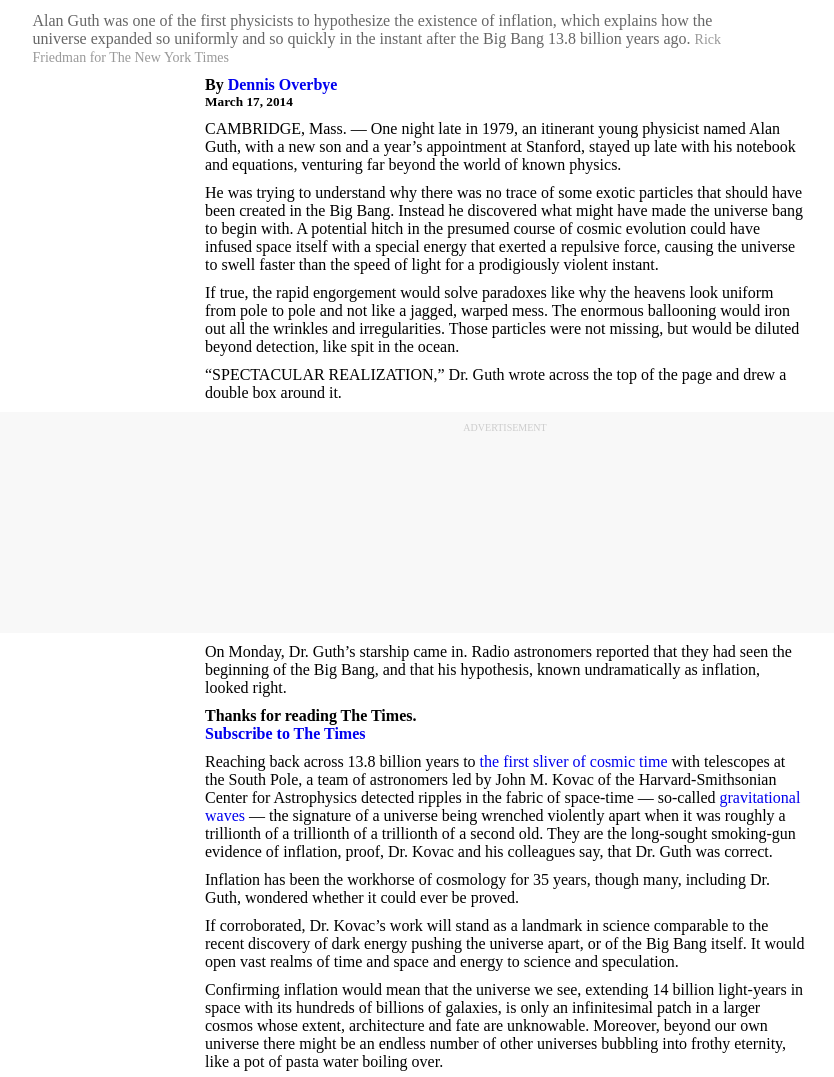
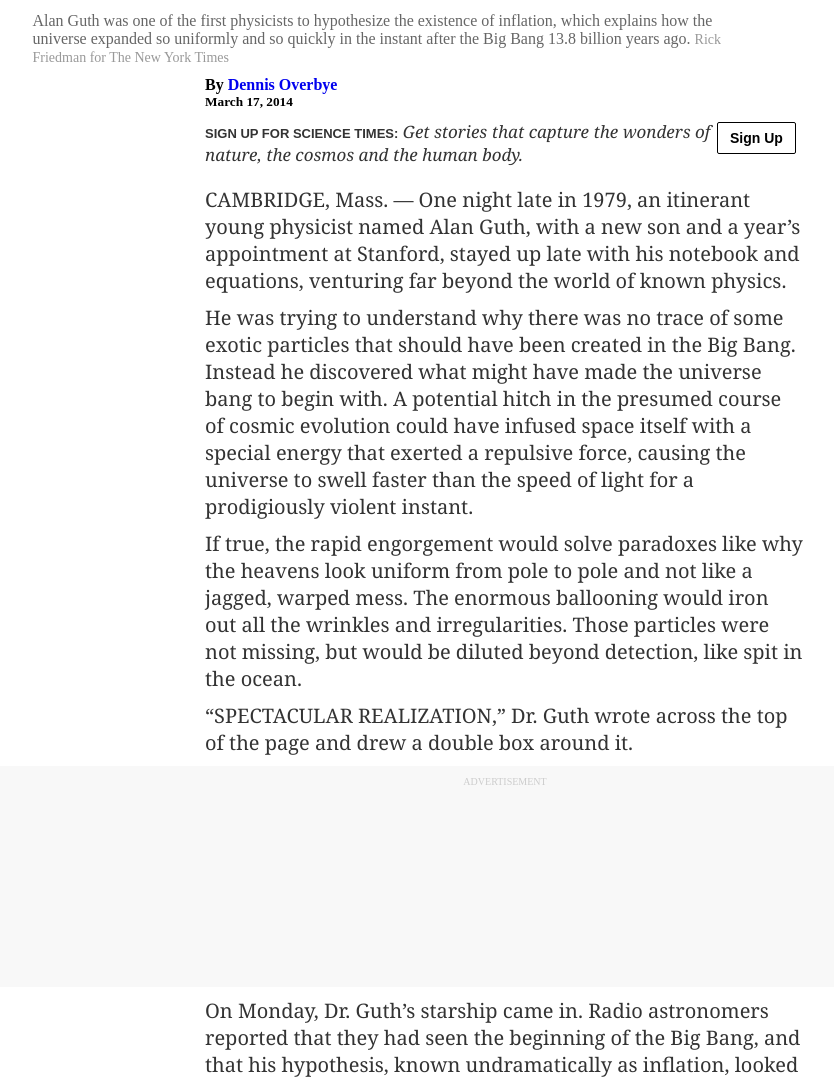
Before and after one commit to IbrohimRasulov/New-York-Times-clone, a website: page index.html in a window 1280 px wide. Shown: the part 861-1938 px from the top of the page, without its empty margins (135-969 px from the left). Drawn offline with Linux system fonts and the light colour scheme.

Commit message:
1st article is styled and one header is repositioned with float element

```diff
--- a/index.html
+++ b/index.html
@@ -44,15 +44,25 @@
             <h4>By <a href="#">Dennis Overbye</a></h4>
             <h5>March 17, 2014</h5>
 
+            <div id="box">
+                <div id="alignLeft">
+                    <p><span id="signUpText">SIGN UP FOR SCIENCE TIMES:</span> Get stories that capture the wonders of nature, the cosmos and the human body.</p>
+                </div>
+
+                <div id="alignRight">
+                    <button class="specialBtn">Sign Up</button>
+                </div>
+            </div>
+
+            <div class="clr"></div>
+
             <p>CAMBRIDGE, Mass. — One night late in 1979, an itinerant young physicist named Alan Guth, with a new son and a year’s appointment at Stanford, stayed up late with his notebook and equations, venturing far beyond the world of known physics.</p>
             <p>He was trying to understand why there was no trace of some exotic particles that should have been created in the Big Bang. Instead he discovered what might have made the universe bang to begin with. A potential hitch in the presumed course of cosmic evolution could have infused space itself with a special energy that exerted a repulsive force, causing the universe to swell faster than the speed of light for a prodigiously violent instant.</p>
             <p>If true, the rapid engorgement would solve paradoxes like why the heavens look uniform from pole to pole and not like a jagged, warped mess. The enormous ballooning would iron out all the wrinkles and irregularities. Those particles were not missing, but would be diluted beyond detection, like spit in the ocean.</p>
             <p>“SPECTACULAR REALIZATION,” Dr. Guth wrote across the top of the page and drew a double box around it.</p>
         </article>
 
-        <div class="advertisement">
-            <p>ADVERTISEMENT</p>
-        </div>
+        <div class="advertisement"><p>ADVERTISEMENT</p></div>
 
         <article class="container-1">
             <p>On Monday, Dr. Guth’s starship came in. Radio astronomers reported that they had seen the beginning of the Big Bang, and that his hypothesis, known undramatically as inflation, looked right.</p>
@@ -64,9 +74,13 @@
             <p>Inflation has been the workhorse of cosmology for 35 years, though many, including Dr. Guth, wondered whether it could ever be proved.</p>
             <p>If corroborated, Dr. Kovac’s work will stand as a landmark in science comparable to the recent discovery of dark energy pushing the universe apart, or of the Big Bang itself. It would open vast realms of time and space and energy to science and speculation.</p>
             <p>Confirming inflation would mean that the universe we see, extending 14 billion light-years in space with its hundreds of billions of galaxies, is only an infinitesimal patch in a larger cosmos whose extent, architecture and fate are unknowable. Moreover, beyond our own universe there might be an endless number of other universes bubbling into frothy eternity, like a pot of pasta water boiling over.</p>
+        </article>
+
+        <div class="advertisement"><p>ADVERTISEMENT</p></div>
 
 
-        </article>
+
+
 
 
         <div style="margin-top: 800px;"></div>
--- a/style.css
+++ b/style.css
@@ -153,3 +153,53 @@ button.icon-2 img {
     padding-top: 10px;
     padding-bottom: 200px;
 }
+
+#alignLeft {
+    float: left;
+    width: 85%;
+}
+
+#alignRight {
+    float: right;
+    width: 15%;
+}
+
+.clr {
+    clear: both;
+}
+
+button.specialBtn {
+    font-size: 14px;
+    font-family: sans-serif;
+    font-weight: bolder;
+    border: 1px solid black;
+    border-radius: 2px;
+    padding: 7px 12px;
+    background-color: white;
+    margin: 12px 2px;
+}
+
+button.specialBtn:hover {
+    background-color: black;
+    color: #fff;
+    transition-duration: 0.4s, 0.4s;
+    transition-timing-function: ease, ease;
+}
+
+#alignLeft p {
+    font-style: italic;
+    font-size: 17px;
+}
+
+#signUpText {
+    font-family: sans-serif;
+    font-style: normal;
+    font-weight: bolder;
+    font-size: 13px;
+}
+
+.container-1 p {
+    color: #333;
+    font-family: Georgia, 'Times New Roman', Times, serif;
+    font-size: 20px;
+}
```
